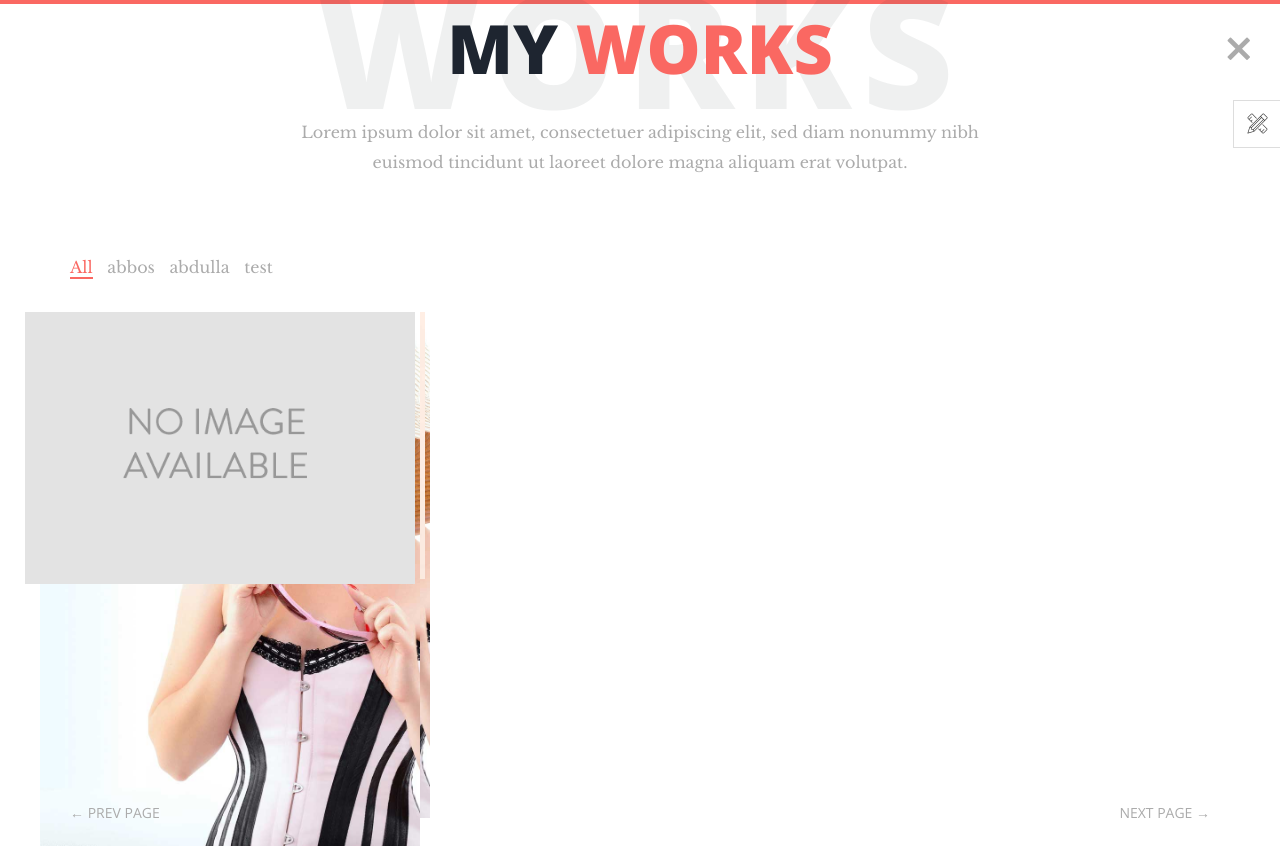
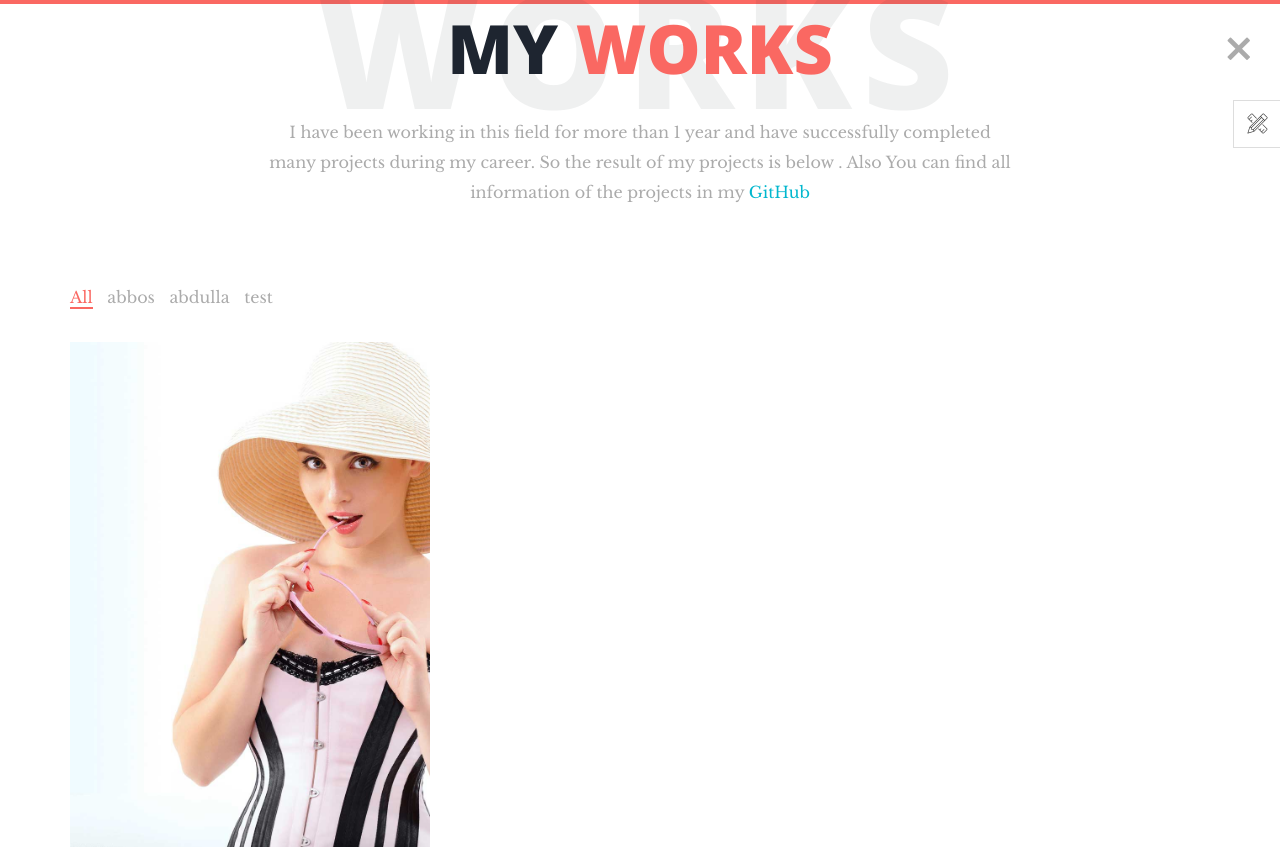
Before and after one commit to abbos-rasulov/My-portfolio-website, a Django app: page /works/ in a window 1280 px wide. Shown: the top 847 px of the page. Run offline with Django 4.2, Linux system fonts and the light colour scheme; data comes from the database, SQL or seed files in the repository; both versions use the stored data as it was after the commit; some libraries are stand-ins or nearby versions; some web fonts are replaced.

Commit message:
Added some updates

```diff
--- a/portfolio/templates/works.html
+++ b/portfolio/templates/works.html
@@ -15,8 +15,8 @@
           <div class="col-xs-12 col-md-offset-1 col-md-10 col-lg-offset-2 col-lg-8">
             <div class="page-title text-center">
               <h2>My <span class="primary">works</span> <span class="title-bg">works</span></h2>
-              <p>Lorem ipsum dolor sit amet, consectetuer adipiscing elit, sed diam nonummy nibh euismod tincidunt ut
-                laoreet dolore magna aliquam erat volutpat.</p>
+              <p>I have been working in this field for more than 1 year and have successfully completed many projects during my career. So the result of my projects is below . Also You can find all information of the projects in my
+                  <a style='color: #02b7ce' href="https://github.com/abbos-rasulov">GitHub</a></p>
             </div>
           </div>
         </div> <!-- /.row -->
@@ -31,9 +31,9 @@
             </ul>
           </div>
         </div>
-        {% for work in works %}
+          {% for work in works %}
         <div class="row isotope-gutter">
-          <div class="col-xs-12 col-sm-6 col-md-4 {{ work.id }}">
+          <div class="col-xs-12 col-sm-6 col-md-4 {{ work.category.id }}">
             <figure class="works-item">
               <img src="{{ work.image.url }}" alt="Image">
               <div class="overlay"></div>
@@ -43,8 +43,8 @@
               </figcaption>
             </figure>
           </div>
-            {% endfor %}
         </div> <!-- /.row -->
+                  {% endfor %}
       </div> <!-- /.container -->
 
 
```
Also changed, not shown: db1.sqlite3, media/work/2023/02/16/category-3_Q3cRxQ9.jpg (added), media/work/2023/02/16/no_image.png (added).
